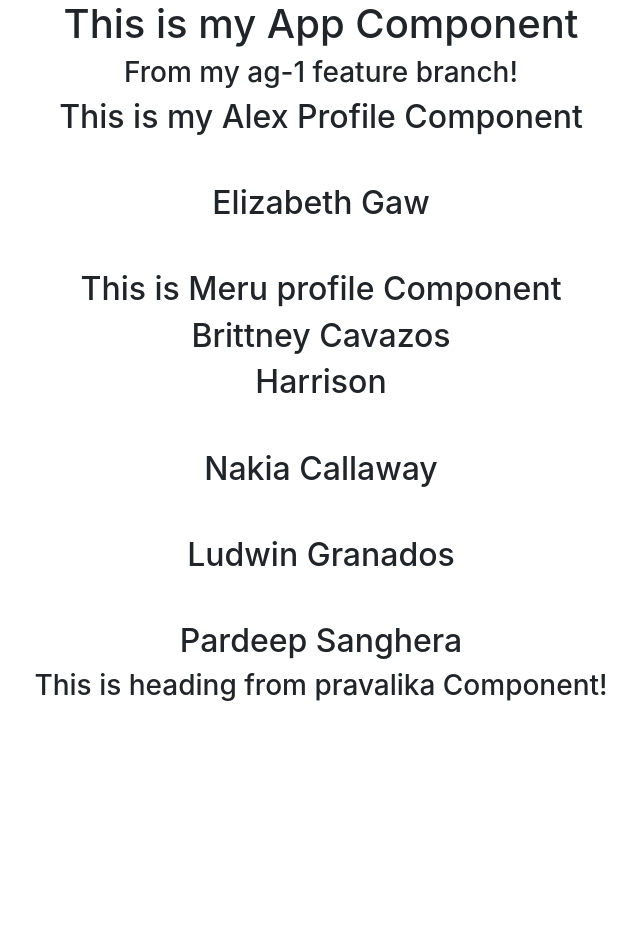
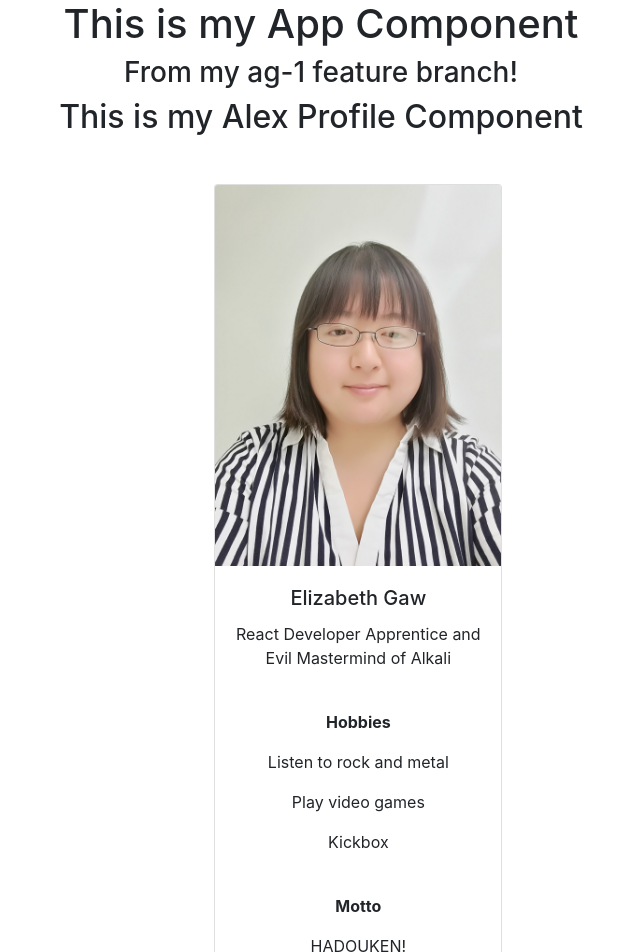
Before and after one commit to Alexg1021/testing-gitflow, a React (Create React App) app: page / in a window 1280 px wide. Shown: the top 952 px of the page, without its empty margins (319-959 px from the left). Before the commit the page ends 800 px from the top, so only its background shows below. Built offline with nearby package versions, Linux system fonts and the light colour scheme.

Commit message:
(LizProfile.js): added profile pic, using bootstrap card, and added details

```diff
--- a/src/components/LizProfile.js
+++ b/src/components/LizProfile.js
@@ -1,7 +1,40 @@
+import { useState } from 'react'
+import liz_profile from '../assets/liz-pfp.jpg';
+
 const LizProfile = () => {
+
+  const [lizProfile, setLizProfile] = useState({
+    name: 'Elizabeth Gaw',
+    role: 'React Developer Apprentice and Evil Mastermind of Alkali',
+    motto: 'HADOUKEN!',
+    hobbies: ['Listen to rock and metal', 'Play video games', 'Kickbox'],
+    profileImg: liz_profile
+  })
+
   return (
-    <div className='App my-5'>
-      <h2>Elizabeth Gaw</h2>
+    <div className='App my-5 offset-5'>
+      <div className="card" style={{width: '18rem'}}>
+        <img src={lizProfile.profileImg} class="card-img-top" alt="Liz Profile"></img>
+        <div className="card-body">
+          <h5 className="card-title">{lizProfile.name}</h5>
+          <p className="card-text">{lizProfile.role}</p>
+        </div>
+        <div className="card-body">
+          <p className="font-weight-bold">Hobbies</p>
+          {
+            lizProfile.hobbies.map((hobby, index) => {
+              return (
+                <p className="card-text" key={index}>{hobby}</p>
+              )
+            })
+          }
+        </div>
+        <div className="card-body">
+          <p className="font-weight-bold">Motto</p>
+          <p className="card-text">{lizProfile.motto}</p>
+        </div>
+
+      </div>
     </div>
   );
 };
```
Also changed, not shown: src/assets/liz-pfp.jpg (added).
